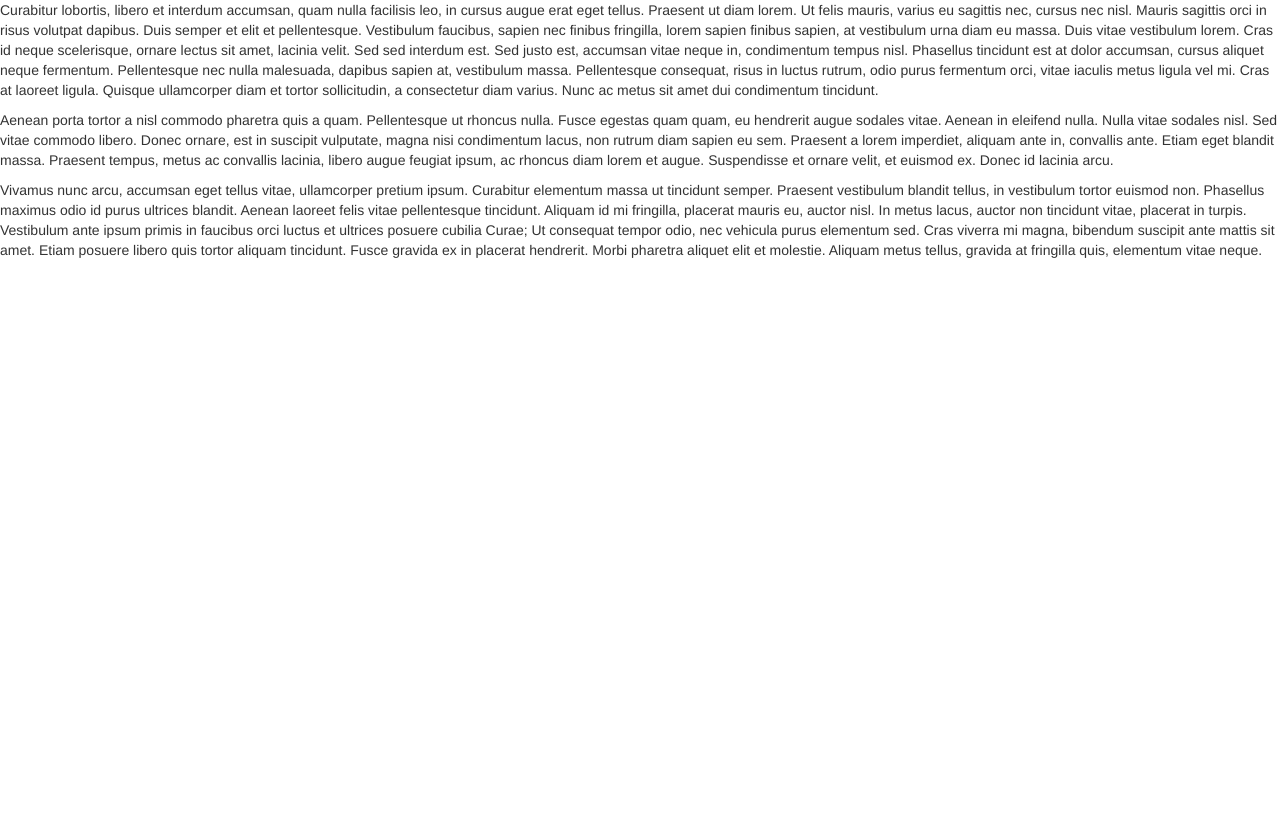
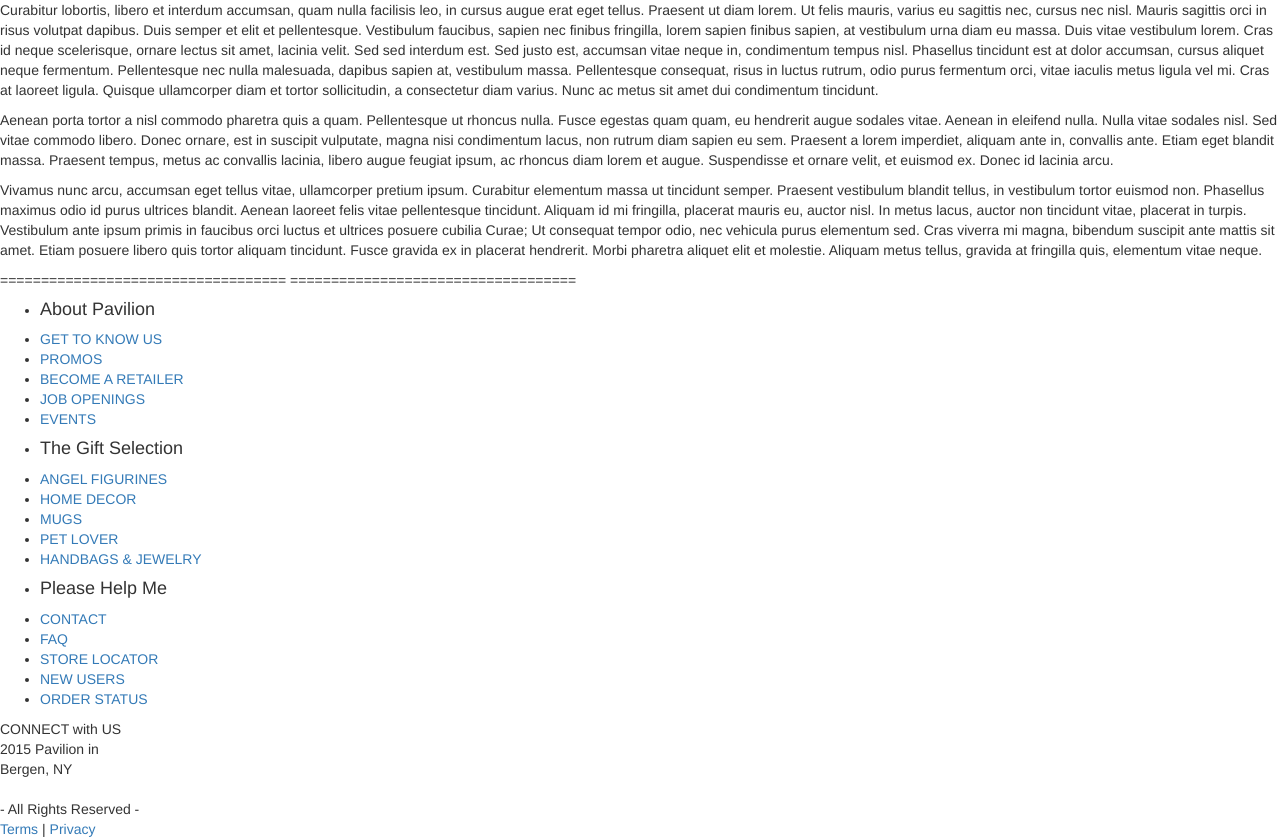
Before and after one commit to leskeylevy/datekata, a Python web app: template app/templates/index.html in a window 1280 px wide. Shown: the part 665-1504 px from the top of the page. Before the commit the page ends 923 px from the top, so only its background shows below. Run offline with Jinja, Linux system fonts and the light colour scheme; the template is opened without the code that fills it, so the values that code supplies are empty; some libraries are stand-ins or nearby versions.

Commit message:
footer section added

```diff
--- a/app/templates/index.html
+++ b/app/templates/index.html
@@ -35,4 +35,67 @@
   </article>
 </main>
 
+
+===================================
+<!-- FOOTER SECTION -->
+===================================
+
+
+<footer class="flex-rw">
+
+  <ul class="footer-list-top">
+    <li>
+      <h4 class="footer-list-header">About Pavilion</h4></li>
+    <li><a href='/shop/about-mission' class="generic-anchor footer-list-anchor" itemprop="significantLink">GET TO KNOW US</a></li>
+    <li><a href='/promos.html' class="generic-anchor footer-list-anchor" itemprop="significantLink">PROMOS</a></li>
+    <li><a href='/retailers/new-retailers.html' class="generic-anchor footer-list-anchor" itemprop="significantLink">BECOME A RETAILER</a></li>
+
+    <li><a href='/job-openings.html' itemprop="significantLink" class="generic-anchor footer-list-anchor">JOB OPENINGS</a></li>
+
+    <li><a href='/shop/about-show-schedule' class="generic-anchor footer-list-anchor" itemprop="significantLink">EVENTS</a></li>
+  </ul>
+  <ul class="footer-list-top">
+    <li>
+      <h4 class="footer-list-header">The Gift Selection</h4></li>
+
+
+    <li><a href='/Angels/cat/id/70' class="generic-anchor footer-list-anchor">ANGEL FIGURINES</a></li>
+    <li><a href='/Home-Decor/cat/id/64' class="generic-anchor footer-list-anchor">HOME DECOR</a></li>
+    <li><a href='/Mugs/cat/id/32' class="generic-anchor footer-list-anchor">MUGS</a></li>
+    <li><a href='/Pet-Lover/cat/id/108' class="generic-anchor footer-list-anchor">PET LOVER</a></li>
+    <li><a href='/Ladies-Accessories/cat/id/117' class="generic-anchor footer-list-anchor" target="_blank">HANDBAGS & JEWELRY</a></li>
+  </ul>
+  <ul class="footer-list-top">
+    <li id='help'>
+      <h4 class="footer-list-header">Please Help Me</h4></li>
+    <li><a href='/shop/about-contact' class="generic-anchor footer-list-anchor" itemprop="significantLink">CONTACT</a></li>
+    <li><a href='/faq.html' class="generic-anchor footer-list-anchor" itemprop="significantLink">FAQ</a></li>
+    <li id='find-a-store'><a href='/shop/store-locator' class="generic-anchor footer-list-anchor" itemprop="significantLink">STORE LOCATOR</a></li>
+    <li id='user-registration'><a href='/shop/user-registration?URL=' class="generic-anchor footer-list-anchor" itemprop="significantLink">NEW USERS</a></li>
+    <li id='order-tracking'><a href='/shop/order-status' itemprop="significantLink" class="generic-anchor footer-list-anchor">ORDER STATUS</a></li>
+  </ul>
+  <section class="footer-social-section flex-rw">
+      <span class="footer-social-overlap footer-social-connect">
+      CONNECT <span class="footer-social-small">with</span> US
+      </span>
+      <span class="footer-social-overlap footer-social-icons-wrapper">
+      <a href="https://www.pinterest.com/paviliongift/" class="generic-anchor" target="_blank" title="Pinterest" itemprop="significantLink"><i class="fa fa-pinterest"></i></a>
+      <a href="https://www.facebook.com/paviliongift" class="generic-anchor" target="_blank" title="Facebook" itemprop="significantLink"><i class="fa fa-facebook"></i></a>
+      <a href="https://twitter.com/PavilionGiftCo" class="generic-anchor" target="_blank" title="Twitter" itemprop="significantLink"><i class="fa fa-twitter"></i></a>
+      <a href="http://instagram.com/paviliongiftcompany" class="generic-anchor" target="_blank" title="Instagram" itemprop="significantLink"><i class="fa fa-instagram"></i></a>
+      <a href="https://www.youtube.com/channel/UCYgUODvd0qXbu_LkUWpTVEg" class="generic-anchor" target="_blank" title="Youtube" itemprop="significantLink"><i class="fa fa-youtube"></i></a>
+      <a href="https://plus.google.com/+Paviliongift/posts" class="generic-anchor" target="_blank" title="Google Plus" itemprop="significantLink"><i class="fa fa-google-plus"></i></a>
+      </span>
+  </section>
+  <section class="footer-bottom-section flex-rw">
+<div class="footer-bottom-wrapper">
+<i class="fa fa-copyright" role="copyright">
+
+</i> 2015 Pavilion in <address class="footer-address" role="company address">Bergen, NY</address><span class="footer-bottom-rights"> - All Rights Reserved - </span>
+    </div>
+    <div class="footer-bottom-wrapper">
+    <a href="/terms-of-use.html" class="generic-anchor" rel="nofollow">Terms</a> | <a href="/privacy-policy.html" class="generic-anchor" rel="nofollow">Privacy</a>
+      </div>
+  </section>
+</footer>
 {% endblock %}
```
